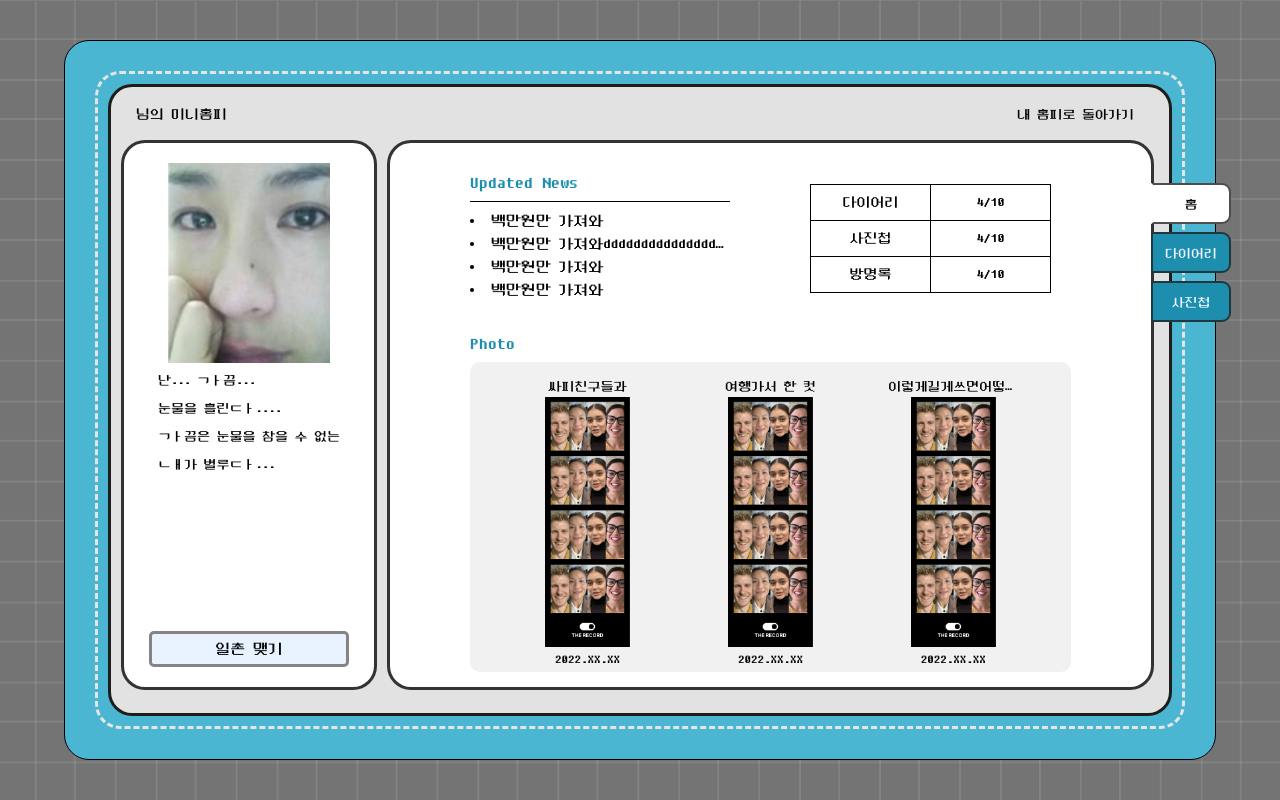
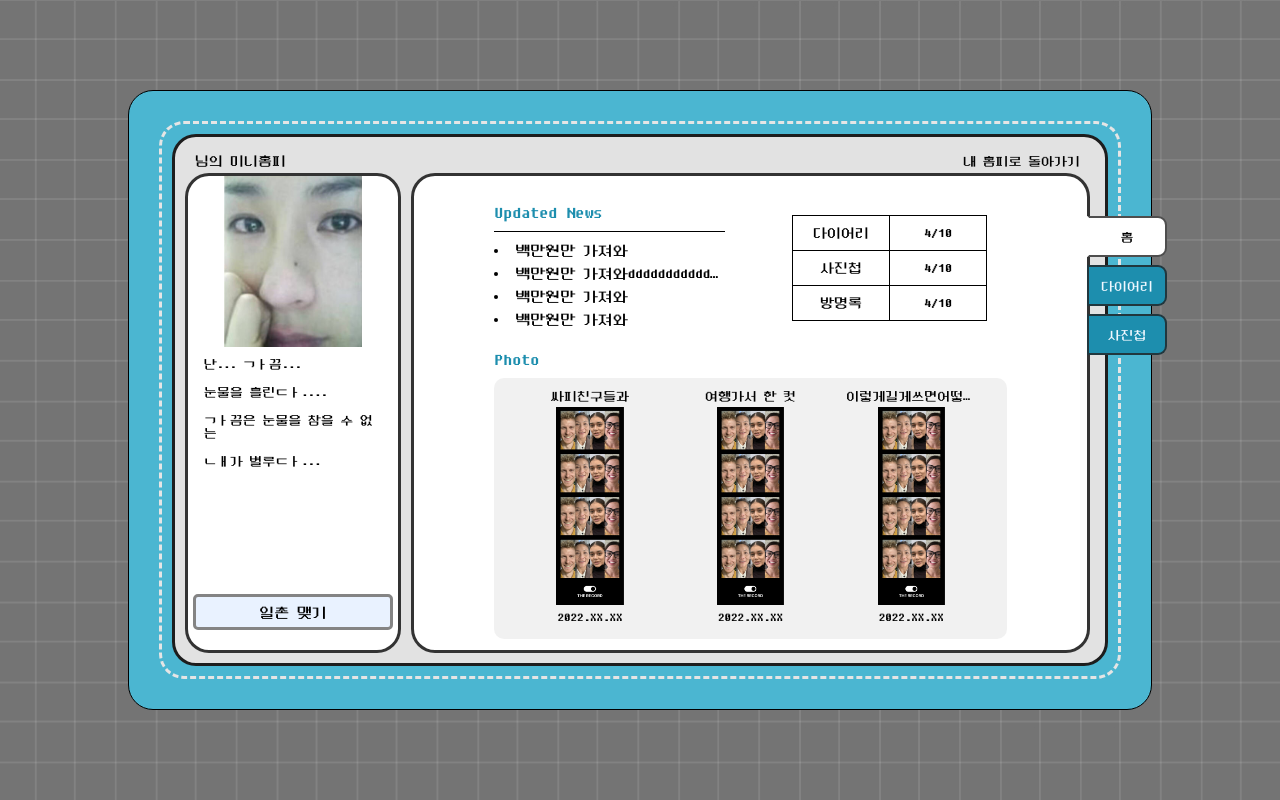
Before and after one commit to younygo1004/TheRecord, a React (Create React App) app in the folder front-end/the-record/: page /home in a window 1280 px wide. Built offline with nearby package versions, Linux system fonts and the light colour scheme.

Commit message:
fix     : 반응형 수정

```diff
--- a/front-end/the-record/src/styles/common/background.css
+++ b/front-end/the-record/src/styles/common/background.css
@@ -1,10 +1,10 @@
 #app .bg-green-box {
-  width: 90%;
-  height: 90%;
-  max-width: 1200px;
+  width: 80%;
+  height: 70%;
+  max-width: 1100px;
   min-width: 1000px;
-  min-height: 700px;
-  max-height: 740px;
+  min-height: 620px;
+  max-height: 600px;
   padding: 30px;
   background-color: #4BB6D1;
   border: 1px solid #000000;
@@ -30,6 +30,7 @@
 #app .bg-gray-box {
   width: 100%;
   height: 100%;
+  padding-left: 10px;
   padding-right: 15px;
   padding-bottom: 10px;
   background: #E2E2E2;
@@ -39,11 +40,13 @@
 
   display: flex;
   flex-direction: column;
+  align-items: space-between;
+  justify-content: center;
 }
 
 #app .bg-inner-box {
   width: 100%;
-  height: 100%;
+  height: 93%;
   display: flex;
 }
 
@@ -51,9 +54,8 @@
 #app .bg-white-left {
   width: 25%;
   max-width: 380px;
-  max-height: 550px;
   height: 100%;
-  margin: 0 10px;
+  margin-right: 10px;
   background: #FFFFFF;
   border: 3px solid rgba(0, 0, 0, 0.8);
   box-sizing: border-box;
@@ -63,7 +65,6 @@
 #app .bg-white-right {
   width: 75%;
   height: 100%;
-  max-height: 550px;
   background: #FFFFFF;
   border: 3px solid rgba(0, 0, 0, 0.8);
   box-sizing: border-box;
@@ -148,18 +149,15 @@
     height: 100%;
     padding-right: 15px;
     padding-bottom: 30px;
+    padding-left: 15px;
   }
 
 
   #app .bg-white-left {
-    max-height: 630px;
-    margin: 0 15px;
+    margin-right: 15px;
   }
 
 
-  #app .bg-white-right {
-    max-height: 630px;
-  }
 
   /* dialog */
   #dialog .dialog-header {
--- a/front-end/the-record/src/styles/common/navigation.css
+++ b/front-end/the-record/src/styles/common/navigation.css
@@ -24,7 +24,7 @@
 /* 1600px 이상일 경우 적용되는 코드 */
 @media (min-width: 1600px) {
   #navigation {
-    right: -98px;
+    right: -98.5px;
     top: 60px;
   }
 
--- a/front-end/the-record/src/styles/home/home-header.css
+++ b/front-end/the-record/src/styles/home/home-header.css
@@ -1,9 +1,10 @@
 #home-header {
-  margin-top: 20px;
-  margin-left: 25px;
+  width: 100%;
+  height: 7%;
   margin-bottom: 5px;
-
+  margin-left: 10px;
   display: flex;
+  align-items: flex-end;
   justify-content: space-between;
   font-size: 14px;
 }
@@ -24,8 +25,6 @@
 
 @media (min-width: 1600px) {
   #home-header {
-    margin-top: 25px;
-    margin-left: 30px;
     margin-bottom: 10px;
     font-size: 16px;
   }
--- a/front-end/the-record/src/styles/home/home.css
+++ b/front-end/the-record/src/styles/home/home.css
@@ -17,22 +17,23 @@
 }
 
 #home #profile .profile-info {
-  margin-top: 20px;
+  height: 80%;
+  width: 100%;
   display: flex;
   flex-direction: column;
   align-items: center;
 }
 
 #home #profile img {
-  width: 210px;
-  height: 200px;
+  width: 85%;
+  height: 45%;
   object-fit: contain;
   margin-bottom: 10px;
 }
 
 #home #profile .profile-info .profile-text {
-  max-height: 230px;
-  max-width: 220px;
+  width: 85%;
+  height: 50%;
   overflow-y: auto;
   overflow-wrap: break-word;
 }
@@ -67,13 +68,15 @@
 }
 
 #updated-news .updated-news-top {
+  height: 30%;
+  width: 100%;
   display: flex;
   justify-content: space-between;
   align-items: center;
 }
 
 #updated-news .updated-news-top .updated-diary-list {
-  width: 260px;
+  width: 45%;
   display: flex;
   flex-direction: column;
   align-items: flex-start;
@@ -116,14 +119,15 @@
 }
 
 #updated-news table {
+  width: 38%;
   border-collapse: collapse;
   border: 1px solid black;
   margin-right: 20px;
 }
 
 #updated-news td {
-  width: 120px;
-  height: 36px;
+  width: 50%;
+  height: 35px;
   border-collapse: collapse;
   border: 1px solid black;
   text-align: center;
@@ -131,29 +135,29 @@
 }
 
 #updated-news .updated-news-bottom {
+  height: 70%;
   width: 100%;
-  height: 100%;
-  padding-top: 30px;
 }
 
 #updated-news .updated-news-bottom > p {
   font-size: 18px;
   color: #1D8EAE;
   margin-bottom: 10px;
+  margin-top: 20px;
 }
 
 #updated-news .updated-news-bottom .updated-photo-zone {
   background: rgba(196, 196, 196, 0.23);
   border-radius: 10px;
-  height: 310px;
+  height: 90%;
   display: flex;
   align-items: center;
   justify-content: space-evenly;
-  padding-top: 15px;
 }
 
 #updated-news .updated-news-bottom .photo-preview {
   width: 130px;
+  height: 95%;
   object-fit: contain;
   display: flex;
   flex-direction: column;
@@ -173,20 +177,11 @@
 
 #updated-news .updated-news-bottom .updated-photo-zone .photo-preview > img{
   width: fit-content;
-  height: 250px;
+  height: 80%;
   margin-bottom: 5px;
 }
 
 @media (min-width: 1600px) {
-  #home #profile .profile-info {
-    margin-top: 25px;
-  }
-
-  #home #profile img {
-    width: 230px;
-    height: 220px;
-    object-fit: contain;
-  }
 
   #home #profile .profile-info .profile-text > p{
     margin-bottom: 20px;
@@ -206,9 +201,6 @@
     font-size: 18px;
   }
 
-  #updated-news .updated-news-top .updated-diary-list {
-    width: 340px;
-  }
 
   #updated-news .updated-news-top .updated-diary-list > p {
     font-size: 20px;
@@ -227,28 +219,20 @@
   }
 
   #updated-news td {
-    width: 157px;
     height: 43px;
     font-size: 16px;
   }
 
-  #updated-news .updated-news-bottom {
-    width: 100%;
-    padding-top: 30px;
-  }
 
   #updated-news .updated-news-bottom > p {
     font-size: 20px;
     margin-bottom: 15px;
+    margin-top: 25px;
   }
 
-  #updated-news .updated-news-bottom .updated-photo-zone {
-    height: 360px;
-    padding-top: 20px;
-  }
 
   #updated-news .updated-news-bottom .photo-preview {
-    width: 160px;
+    width: 150px;
   }
 
   #updated-news .updated-news-bottom .updated-photo-zone .photo-preview > p{
@@ -256,10 +240,5 @@
     margin-bottom: 10px;
   }
 
-  #updated-news .updated-news-bottom .updated-photo-zone .photo-preview > img{
-    width: fit-content;
-    height: 290px;
-    margin-bottom: 5px;
-  }
 
 }
```
